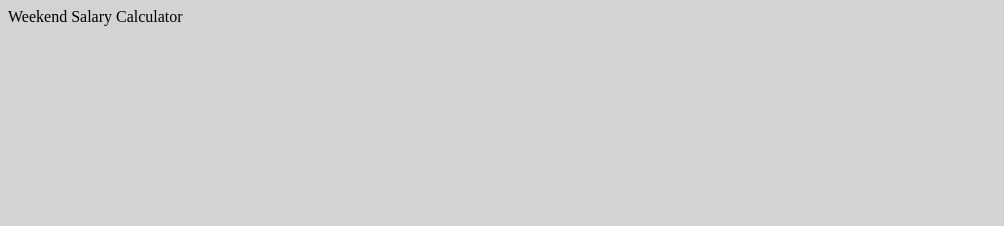
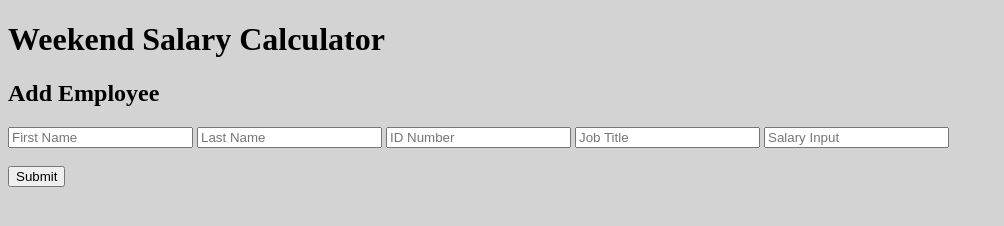
Before and after one commit to jvangilder21/weekend-salary-calculator, a plain HTML site: page index.html in a window 1280 px wide. Shown: the whole page, without its empty margins (0-1004 px from the left). Drawn offline with Linux system fonts and the light colour scheme.

Commit message:
3, added Add Employee input fields

```diff
--- a/index.html
+++ b/index.html
@@ -7,8 +7,21 @@
     <link rel="stylesheet" type="text/css" media="screen" href="style.css" />
 </head>
 <body>
-    <header>Weekend Salary Calculator</header>
+    <h1>Weekend Salary Calculator</h1>
 
+    <div id="employeeSalary">
+        <h2>Add Employee</h2>
+        <form onSubmit="submitForm(event)">
+            <input id="firstName-input" placeholder="First Name" type="text"/>
+            <input id="lasttName-input" placeholder="Last Name" type="text"/>
+            <input id="id-input" placeholder="ID Number" type="text"/>
+            <input id="title-input" placeholder="Job Title" type="text"/>
+            <input id="salary-input" placeholder="Salary Input" type="text"/>
+            <br>
+            <br>
+            <input type="submit"/>
+        </form>
+    </div>
 
     <script src="client.js"></script>
 </body>
```
